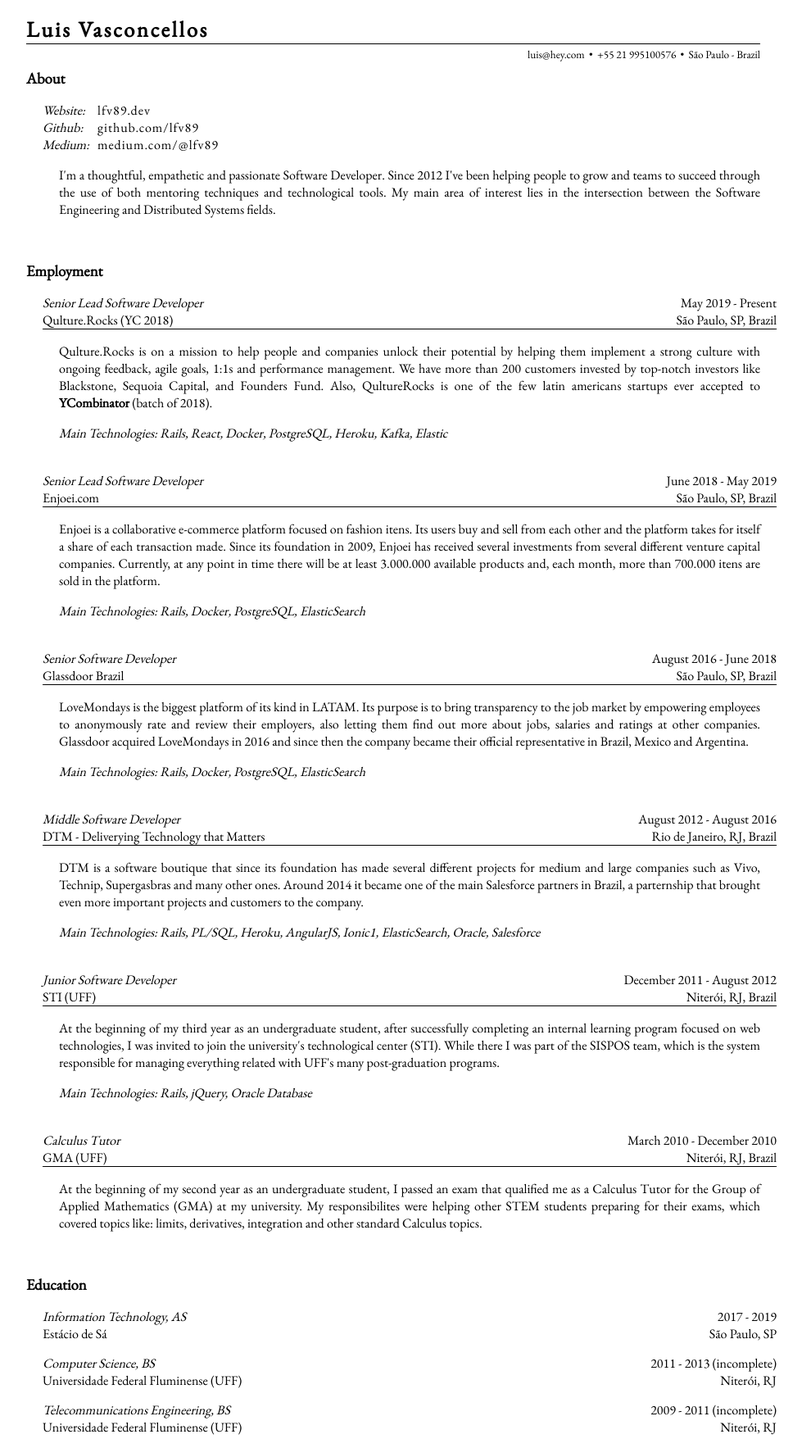
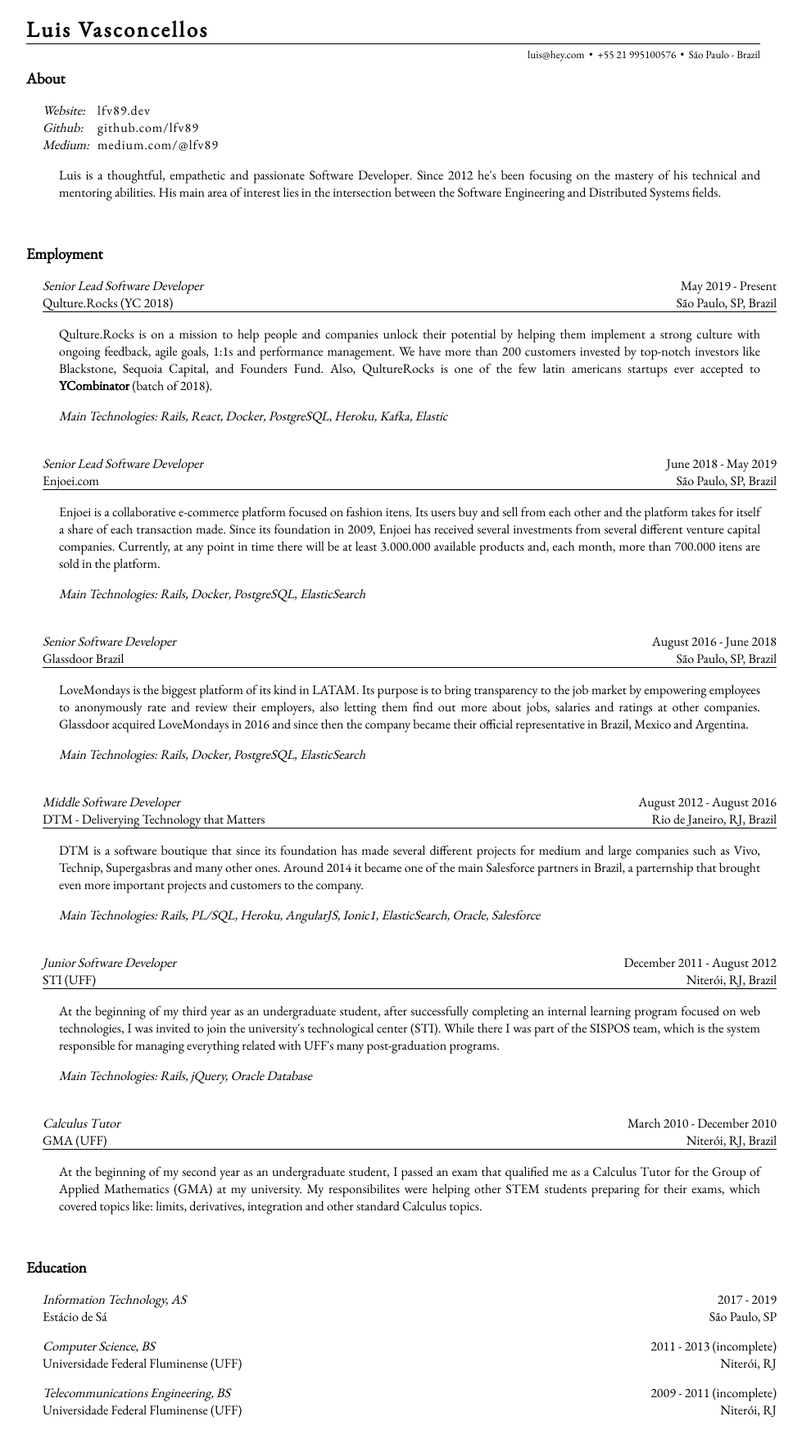
Before and after one commit to lfv89/lfv89.github.io, a Jekyll site: the page built from _pages/resume.html, in a window 1280 px wide. Shown: the whole page at 82% size, without its empty margins (160-1139 px from the left). Built offline with Jekyll 4.4.1, drawn with Linux system fonts in a browser that asks for light colours; after the commit the page ends 1746 px from its top, so only the background shows below that.

Commit message:
Update resume

```diff
--- a/_pages/resume.html
+++ b/_pages/resume.html
@@ -32,7 +32,7 @@
     </div>
   </div>
 
-  <p>I'm a thoughtful, empathetic and passionate Software Developer. Since 2012 I've been helping people to grow and teams to succeed through the use of both mentoring techniques and technological tools. My main area of interest lies in the intersection between the Software Engineering and Distributed Systems fields. </p>
+  <p>Luis is a thoughtful, empathetic and passionate Software Developer. Since 2012 he's been focusing on the mastery of his technical and mentoring abilities. His main area of interest lies in the intersection between the Software Engineering and Distributed Systems fields.</p>
 </section>
 
 <br/>
```
